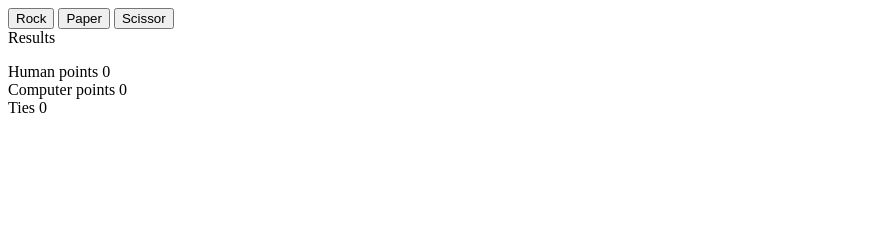
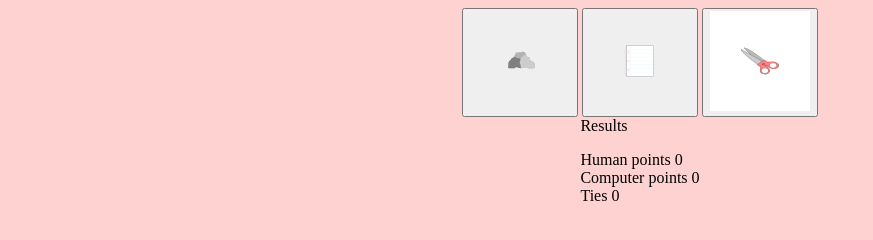
Before and after one commit to DonLeb95/rock-paper-scissor, a plain HTML site: page rock-paper-scissor.html in a window 1280 px wide. Shown: the whole page, without its empty margins (0-873 px from the left). Drawn offline with Linux system fonts and the light colour scheme.

Commit message:
Change buttons into images/icons
Still in testing, there seems to be an issue with the response of the buttons

The buttons only pickup clicks on their borders but not the images themselves

Aside from that issue, trying to remove the 'canvas' from the files as well

```diff
--- /dev/null
+++ b/rock-paper-scissor.css
@@ -0,0 +1,6 @@
+body {
+    background-color: rgb(255, 210, 210);
+    display: flex;
+    flex-direction: column;
+    align-items: center;
+}
--- a/rock-paper-scissor.html
+++ b/rock-paper-scissor.html
@@ -3,12 +3,15 @@
 <head>
     <meta charset="UTF-8">
     <meta name="viewport" content="width=device-width, initial-scale=1.0">
+    <link rel="stylesheet" href="rock-paper-scissor.css">
     <title>Document</title>
 </head>
 <body>
-    <button id="rock">Rock</button>
-    <button id="paper">Paper</button>
-    <button id="scissor">Scissor</button>
+    <div class="button-container">
+        <button id="rock"><img src="rps/rock.svg" height="100px" width="100px"></button>
+        <button id="paper"><img src="rps/paperpln.svg" height="100px" width="100px"></button>
+        <button id="scissor"><img src="rps/scissorpng.png" height="100px" width="100px"></button>
+    </div>
     <div class="results">Results</div>
     <script src="rock-paper-scissor.js">
     </script>
```
Also changed, not shown: rps/paper.svg (added), rps/paperpln.svg (added), rps/paperpng.png (added), rps/rock.svg (added), rps/rockpln.svg (added), rps/rockpng.png (added), rps/scissor.svg (added), rps/scissorpln.svg (added), rps/scissorpng.png (added).
